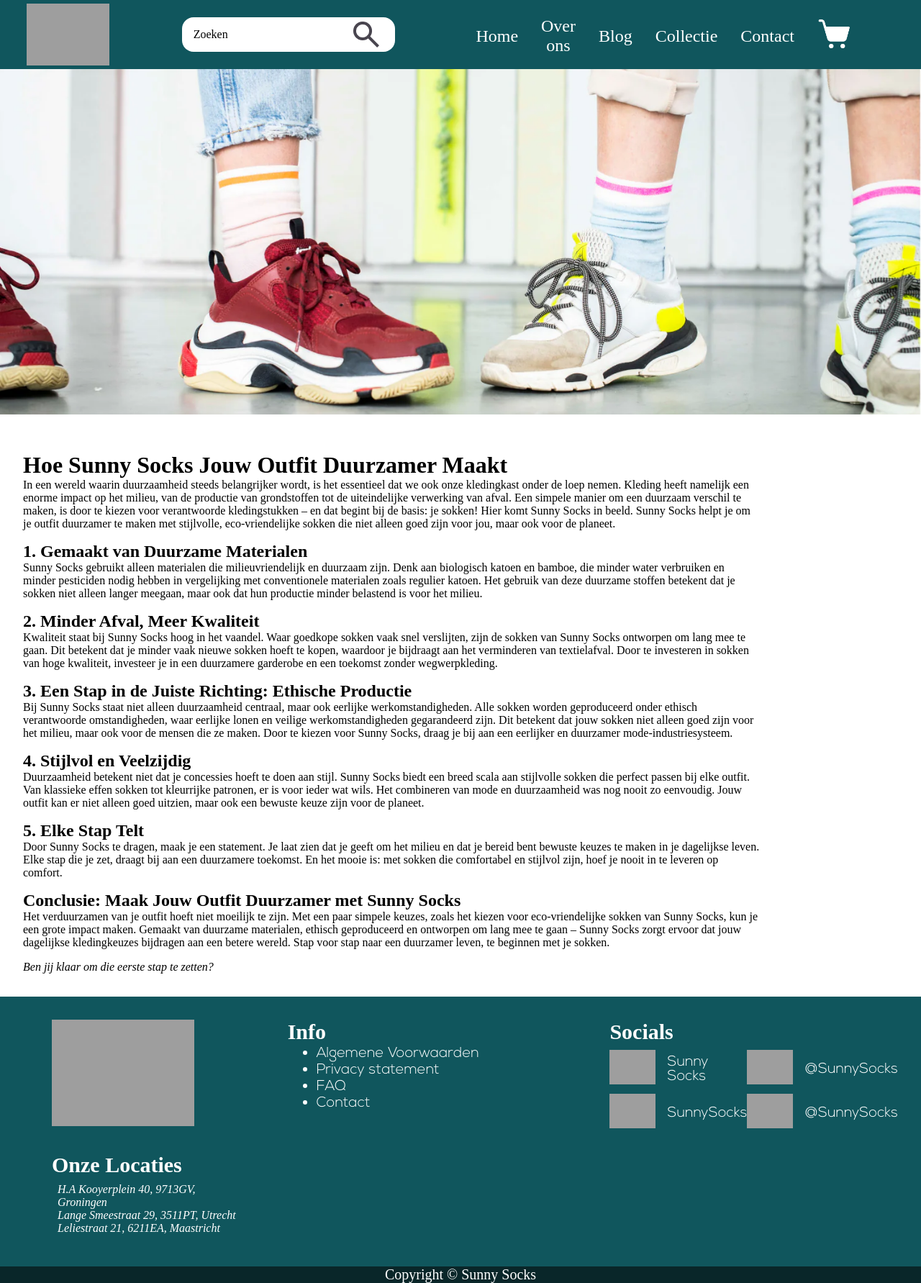
After one commit to DinandRengers/SunnySocks-P1-IC-INF-1D, a PHP site: page /pages/dummyblog.html in a window 1280 px wide. The commit adds this page. Shown: the whole page at 72% size. Run offline with PHP 8.4, Linux system fonts and the light colour scheme; grey boxes are pictures that could not be loaded.

Commit message:
tweede blog pagina aangemaakt en opgemaakt, dummy blog aangemaakt en opgemaakt, php functie aangemaakt zodat kleuren veranderen bij de populaire blogs

```diff
--- a/css/blogstyle.css
+++ b/css/blogstyle.css
@@ -33,8 +33,8 @@
 }
 
 .artikelen img{
-    max-width: 300px;
-    max-height: 200px;
+    width: 300px;
+    height: 200px;
     border-radius: 5%;
 }
 
@@ -80,7 +80,6 @@
     flex-wrap: wrap;
     flex-direction: column;
     justify-content: flex-end;
-    margin-left: auto;
 }
 
 aside a{
@@ -94,10 +93,14 @@
     list-style-type: none;
     margin: 0;
     padding: 0;
+    padding-left: 20px;
+    margin-right: 10px;
 }
 
 .populair li {
-    padding: 20px 0;
+    padding: 15px;
     width: 25vw;
     padding-right: 3rem;
+    margin-bottom: 20px;
+    margin-right: 10px;
 }
--- /dev/null
+++ b/css/dummyblogstyle.css
@@ -0,0 +1,18 @@
+.headerImage
+{
+    width: 100vw;
+    height: 60vh;
+    object-fit: cover;
+    margin-bottom: 1rem;
+}
+
+.blogContent
+{
+    margin: 2rem;
+}
+
+.blogContent p
+{
+    margin-bottom: 1rem;
+    width: 80vw;
+}
--- /dev/null
+++ b/pages/dummyblog.html
@@ -0,0 +1,137 @@
+<!DOCTYPE html>
+<html lang="en">
+<head>
+    <meta charset="UTF-8">
+    <meta name="viewport" content="width=device-width, initial-scale=1.0">
+    <title>Sunny Socks</title>
+    <link rel="stylesheet" href="../css/style.css" type="text/css">
+    <link rel="stylesheet" href="../css/blogstyle.css" type="text/css">
+    <link rel="stylesheet" href="../css/dummyblogstyle.css" type="text/css">
+</head>
+<body>
+    <header>
+        <img src="../content/sunny_logos-01.png" alt="Sunny Socks logo">
+        <div class="zoeken">
+            <p>Zoeken</p>
+            <img src="../content/zoekLogo.png" alt="Zoeken">
+        </div>
+        <div class="menu">
+            <a class="headerMenu" href="../index.html">Home</a>
+            <a class="headerMenu" href="overons.html">Over ons</a>
+            <a class="headerMenu" href="blog.html">Blog</a>
+            <a class="headerMenu" href="#">Collectie</a>
+            <a class="headerMenu" href="#">Contact</a>
+            <a href="#"><img class="fotoHeader" src="../content/Winkelwagen.png" alt="Winkelwagen"></a>
+        </div>
+    </header>
+    <main>
+        <img class="headerImage" src="../content/blog-afbeelding-2.webp">
+        <div class="blogContent">
+        <h1>Hoe Sunny Socks Jouw Outfit Duurzamer Maakt</h1>
+        <p>
+            In een wereld waarin duurzaamheid steeds belangrijker wordt, is het essentieel dat we ook onze kledingkast onder de loep nemen.
+             Kleding heeft namelijk een enorme impact op het milieu, van de productie van grondstoffen tot de uiteindelijke verwerking van afval.
+             Een simpele manier om een duurzaam verschil te maken, is door te kiezen voor verantwoorde kledingstukken –
+             en dat begint bij de basis: je sokken! Hier komt Sunny Socks in beeld. Sunny Socks helpt je om je outfit duurzamer te maken met
+             stijlvolle, eco-vriendelijke sokken die niet alleen goed zijn voor jou, maar ook voor de planeet.
+        </p>
+        <h2>1. Gemaakt van Duurzame Materialen</h2>
+        <p>
+            Sunny Socks gebruikt alleen materialen die milieuvriendelijk en duurzaam zijn. Denk aan biologisch katoen en bamboe,
+            die minder water verbruiken en minder pesticiden nodig hebben in vergelijking met conventionele materialen zoals regulier katoen.
+            Het gebruik van deze duurzame stoffen betekent dat je sokken niet alleen langer meegaan, maar ook dat hun productie minder
+            belastend is voor het milieu.
+        </p>
+        <h2>2. Minder Afval, Meer Kwaliteit</h2>
+        <p>
+            Kwaliteit staat bij Sunny Socks hoog in het vaandel. Waar goedkope sokken vaak snel verslijten, zijn de sokken van Sunny Socks
+            ontworpen om lang mee te gaan. Dit betekent dat je minder vaak nieuwe sokken hoeft te kopen, waardoor je bijdraagt aan het
+            verminderen van textielafval. Door te investeren in sokken van hoge kwaliteit, investeer je in een duurzamere garderobe en een
+            toekomst zonder wegwerpkleding.
+        </p>
+        <h2>3. Een Stap in de Juiste Richting: Ethische Productie</h2>
+        <p>
+            Bij Sunny Socks staat niet alleen duurzaamheid centraal, maar ook eerlijke werkomstandigheden. Alle sokken worden geproduceerd
+            onder ethisch verantwoorde omstandigheden, waar eerlijke lonen en veilige werkomstandigheden gegarandeerd zijn. Dit betekent dat
+            jouw sokken niet alleen goed zijn voor het milieu, maar ook voor de mensen die ze maken. Door te kiezen voor Sunny Socks, draag je
+            bij aan een eerlijker en duurzamer mode-industriesysteem.
+        </p>
+        <h2>4. Stijlvol en Veelzijdig</h2>
+        <p>
+            Duurzaamheid betekent niet dat je concessies hoeft te doen aan stijl. Sunny Socks biedt een breed scala aan stijlvolle sokken die
+            perfect passen bij elke outfit. Van klassieke effen sokken tot kleurrijke patronen, er is voor ieder wat wils. Het combineren van
+            mode en duurzaamheid was nog nooit zo eenvoudig. Jouw outfit kan er niet alleen goed uitzien, maar ook een bewuste keuze zijn voor
+            de planeet.
+        </p>
+        <h2>5. Elke Stap Telt</h2>
+        <p>
+            Door Sunny Socks te dragen, maak je een statement. Je laat zien dat je geeft om het milieu en dat je bereid bent bewuste keuzes te
+            maken in je dagelijkse leven. Elke stap die je zet, draagt bij aan een duurzamere toekomst. En het mooie is: met sokken die
+            comfortabel en stijlvol zijn, hoef je nooit in te leveren op comfort.
+        </p>
+        <h2>Conclusie: Maak Jouw Outfit Duurzamer met Sunny Socks</h2>
+        <p>Het verduurzamen van je outfit hoeft niet moeilijk te zijn. Met een paar simpele keuzes, zoals het kiezen voor eco-vriendelijke
+            sokken van Sunny Socks, kun je een grote impact maken. Gemaakt van duurzame materialen, ethisch geproduceerd en ontworpen om lang
+            mee te gaan – Sunny Socks zorgt ervoor dat jouw dagelijkse kledingkeuzes bijdragen aan een betere wereld. Stap voor stap naar een
+            duurzamer leven, te beginnen met je sokken.
+        </p>
+        <p><i>Ben jij klaar om die eerste stap te zetten?</i></p>
+    </div>
+    </main>
+    <footer>
+        <div class="footerLocaties">
+            <img class="footerLogo" src="../content/sunny_logos-01.png" alt="Sunny Socks logo">
+            <h2>Onze Locaties</h2>
+            <address>
+                <p>H.A Kooyerplein 40, 9713GV, Groningen</p>
+                <p>Lange Smeestraat 29, 3511PT, Utrecht</p>
+                <p>Leliestraat 21, 6211EA, Maastricht</p>
+            </address>
+        </div>
+
+        <div>
+            <h2>Info</h2>
+            <ul>
+                <li><a class="footerInfo" href="#">Algemene Voorwaarden</a></li>
+                <li><a class="footerInfo" href="#">Privacy statement</a></li>
+                <li><a class="footerInfo" href="#">FAQ</a></li>
+                <li><a class="footerInfo" href="#">Contact</a></li>
+            </ul>
+        </div>
+
+        <div class="footerSocial">
+            <h2>Socials</h2>
+            <div class="footerSocials">
+                <div class="footerFlex">
+                    <a href="https://www.facebook.com">
+                        <img src="../content/facebook.png" alt="facebook">
+                    </a>
+                    <a class="footerInfo" href="https://www.facebook.com">Sunny Socks</a>
+                </div>
+                <div class="footerFlex">
+                    <a href="https://www.instagram.com">
+                        <img src="../content/instagram.png" alt="instagram">
+                    </a>
+                    <a class="footerInfo" href="https://www.instagram.com">@SunnySocks</a>
+                </div>
+                <div class="footerFlex">
+                    <a href="https://www.linkedin.com">
+                        <img src="../content/linkedin.png" alt="linkedin">
+                    </a>
+                    <a class="footerInfo" href="https://www.linkedin.com">SunnySocks</a>
+                </div>
+                <div class="footerFlex">
+                    <a href="https://www.x.com">
+                        <img src="../content/twitterx.png" alt="twitterx">
+                    </a>
+                    <a class="footerInfo" href="https://www.x.com">@SunnySocks</a>
+                </div>
+            </div>
+        </div>
+
+        <section class="footerCopyright">
+            <p>Copyright © Sunny Socks</p>
+        </section>
+    </footer>
+</body>
+</html>
```
Also changed, not shown: pages/blog.php (added, +172 -0 lines), pages/blog2.html (renamed from pages/blog.html, +21 -21 lines), content/blog-afbeelding-10.jpg (added), content/blog-afbeelding-11.png (added), content/blog2-afbeelding-1.webp (added), content/blog2-afbeelding-2.jpg (added), content/blog2-afbeelding-4.jpg (added), content/blog2-afbeelding-7.jpg (added), content/blog2-afbeelding-8.webp (added), content/blog2-afbeelding-9.png (added), content/blog2-afbeelding3.webp (added).
